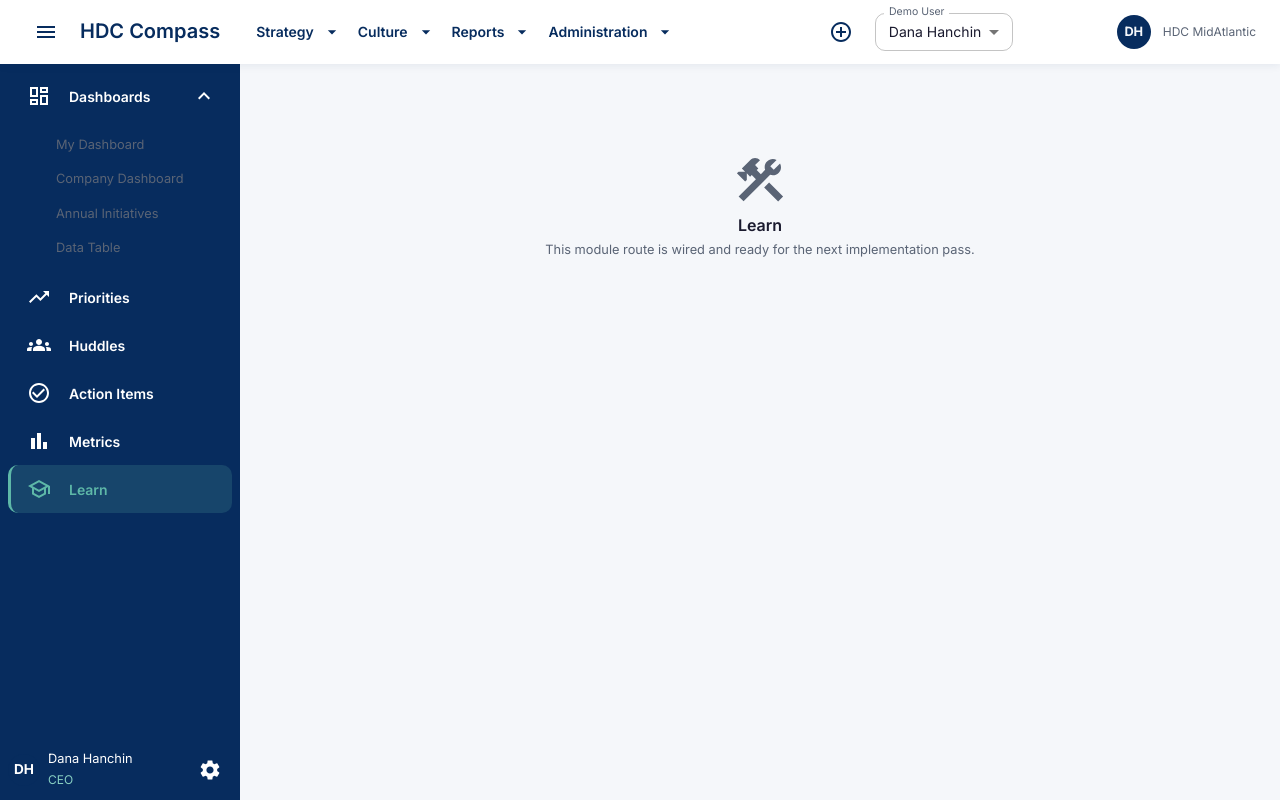
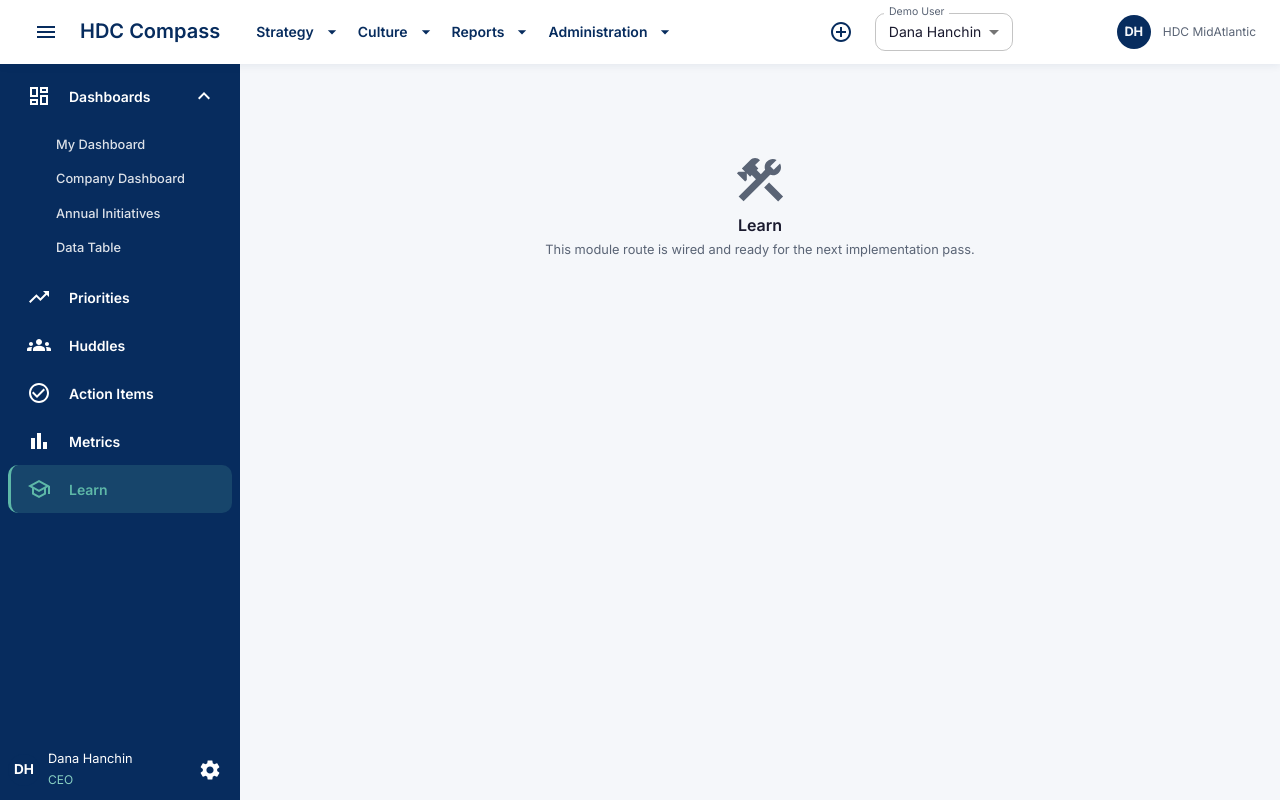
Before and after one commit to mrnelley/DAT-V1, a React (Vite) app: page /learn in a window 1280 px wide. Built offline with nearby package versions, Linux system fonts and the light colour scheme.

Commit message:
style update

```diff
--- a/src/components/layout/SideNav.jsx
+++ b/src/components/layout/SideNav.jsx
@@ -68,11 +68,40 @@ const SideNav = ({ open, mobileOpen, onMobileClose, onHuddlesClick }) => {
               {item.submenu && (
                 <Collapse in={dashOpen && (open || mobile)} timeout="auto">
                   <List dense sx={{ pl: 4 }}>
-                    {dashboardLinks.map(([label, path]) => (
-                      <ListItemButton key={path} onClick={() => navigate(path)} selected={location.pathname === path} sx={{ color: 'common.white', borderRadius: 1 }}>
-                        <ListItemText primary={label} />
-                      </ListItemButton>
-                    ))}
+                    {dashboardLinks.map(([label, path]) => {
+                      const selected = location.pathname === path;
+
+                      return (
+                        <ListItemButton
+                          key={path}
+                          onClick={() => navigate(path)}
+                          selected={selected}
+                          sx={{
+                            borderRadius: 1,
+                            color: selected ? '#ffffff' : 'rgba(255,255,255,0.86)',
+                            '&:hover': {
+                              bgcolor: 'rgba(255,255,255,0.1)',
+                              color: '#ffffff',
+                            },
+                            '&.Mui-selected': {
+                              bgcolor: 'rgba(94,184,168,0.24)',
+                              color: '#ffffff',
+                            },
+                            '&.Mui-selected:hover': {
+                              bgcolor: 'rgba(94,184,168,0.32)',
+                            },
+                          }}
+                        >
+                          <ListItemText
+                            primary={label}
+                            primaryTypographyProps={{
+                              fontWeight: selected ? 700 : 500,
+                              sx: { color: 'inherit' },
+                            }}
+                          />
+                        </ListItemButton>
+                      );
+                    })}
                   </List>
                 </Collapse>
               )}
```
Also changed, not shown: 2 other files (tests, documents, lock files or other folders).
